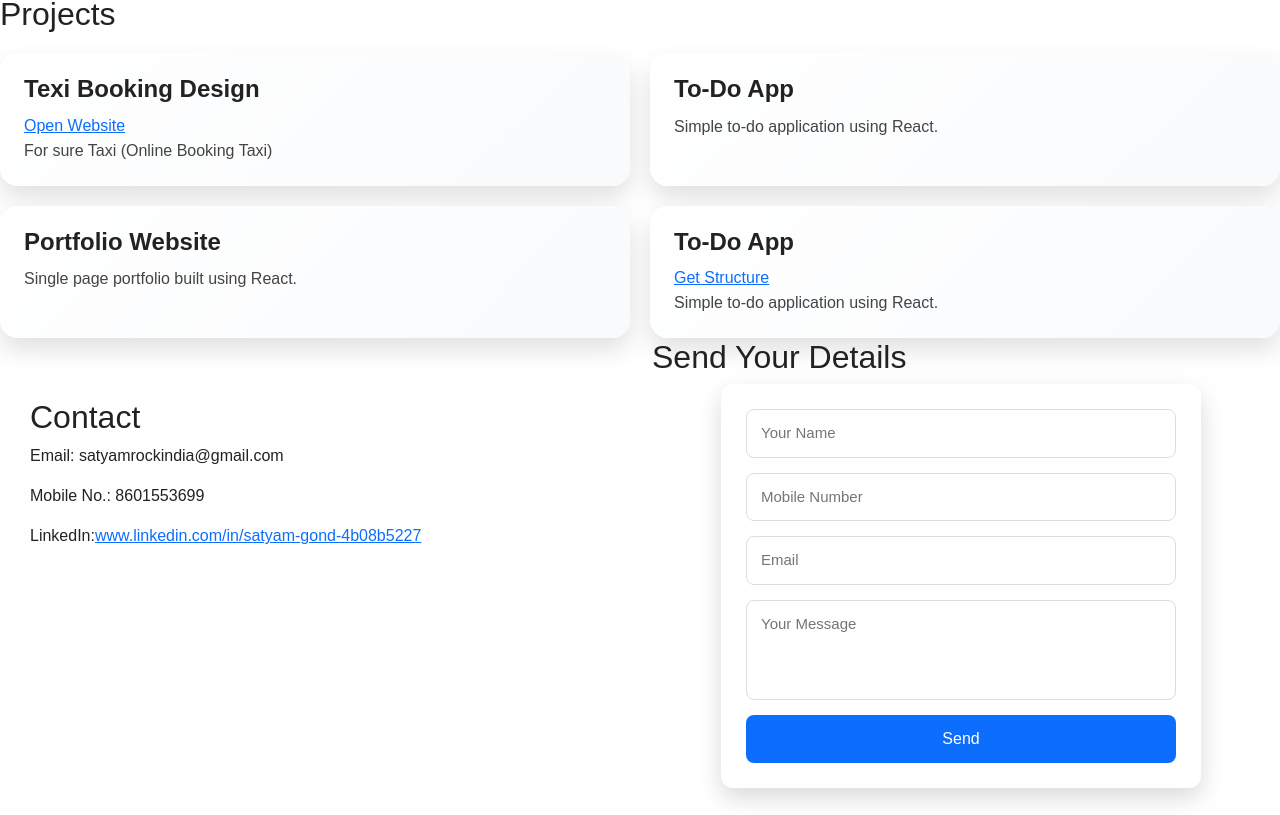
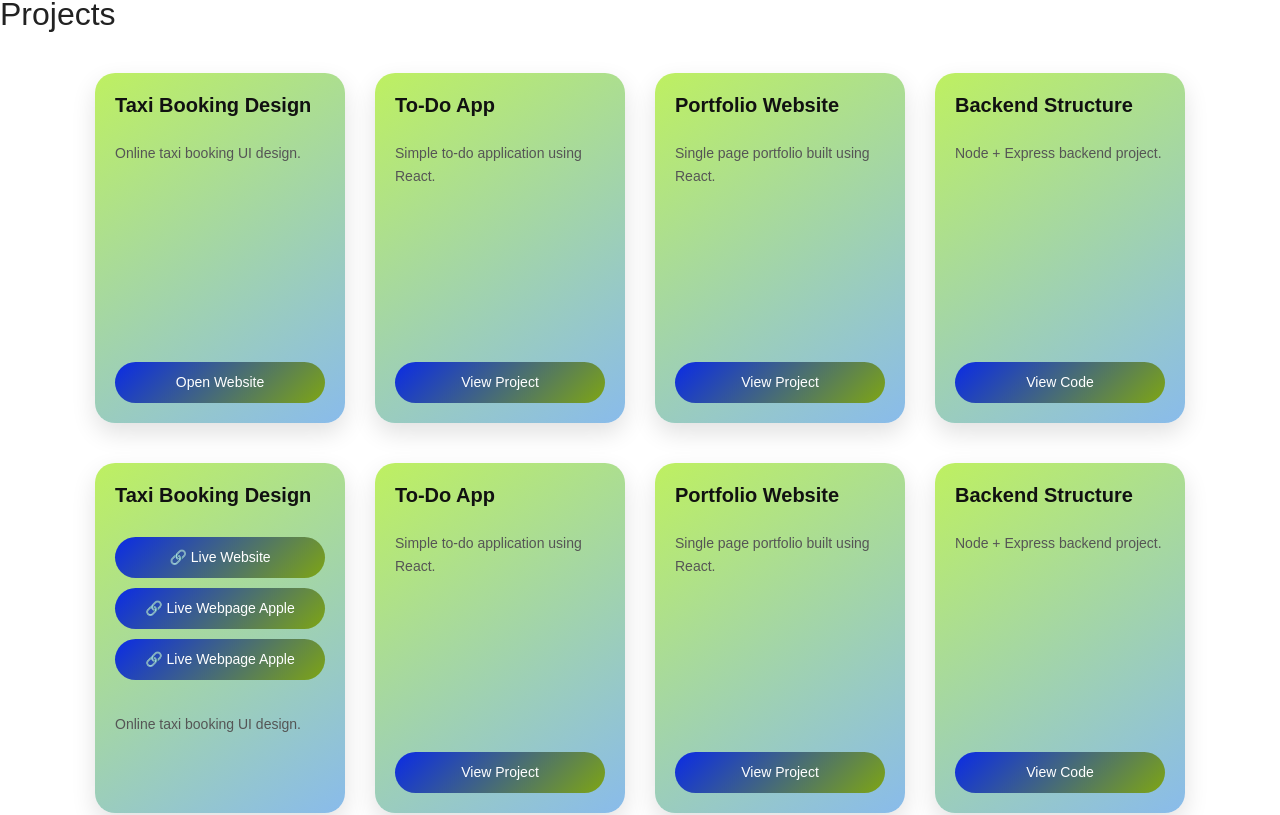
Before and after one commit to Satyaa1997/MY-Portfolio, a React (Vite) app: page / in a window 1280 px wide. Shown: the part 880-1695 px from the top of the page. Built offline with nearby package versions, Linux system fonts and the light colour scheme.

Commit message:
card and links changes

```diff
--- a/src/component/Portfolio/ContactForm.css
+++ b/src/component/Portfolio/ContactForm.css
@@ -56,6 +56,104 @@
 .contact-form button:active {
   transform: scale(0.98);
 }
+/* ===== PROJECT SECTION ===== */
+.projects {
+  display: flex;
+  flex-wrap: wrap;
+  justify-content: center;
+  gap: 30px;
+  margin-top: 40px;
+}
+
+/* ===== CARD ===== */
+.project-card {
+  width: 250px;
+  height: 350px;
+  padding: 20px;
+
+  background: linear-gradient(145deg, #bef061, #89bbeb);
+  border-radius: 20px;
+
+  display: flex;
+  flex-direction: column;
+  justify-content: space-between;
+  z-index: 1;
+
+  box-shadow: 0 10px 25px rgba(0,0,0,0.12);
+  transition: all 0.4s ease;
+  position: relative;
+  overflow: hidden;
+}
+
+/* Glow overlay */
+.project-card::before {
+  content: "";
+  position: absolute;
+  inset: 0;
+  background: linear-gradient(
+    120deg,
+    transparent,
+    rgba(13,110,253,0.25),
+    transparent
+  );
+  opacity: 0;
+  transition: 0.4s;
+  pointer-events: none;
+}
+
+/* Hover effect */
+.project-card:hover {
+  transform: translateY(-12px) scale(1.05);
+  box-shadow: 0 30px 60px rgba(0,0,0,0.25);
+}
+
+.project-card:hover::before {
+  opacity: 1;
+}
+
+/* Title */
+.project-card__title {
+  font-size: 20px;
+  font-weight: 700;
+  color: #111;
+}
+
+/* Text */
+.project-card__text {
+  font-size: 14px;
+  color: #555;
+  margin: 15px 0;
+  flex-grow: 1;
+}
+
+/* Button */
+.project-card a {
+  text-decoration: none;
+  text-align: center;
+  background: linear-gradient(135deg, #0a2be6, #7ea514);
+  color: #fff;
+  padding: 10px;
+  border-radius: 30px;
+  font-size: 14px;
+  font-weight: 500;
+  transition: 0.3s;
+  display: block;
+  margin-top: 10px;
+}
+
+/* Button hover */
+.project-card a:hover {
+  transform: scale(1.08);
+  background: linear-gradient(135deg, #0b5ed7, #1d4ed8);
+}
+
+/* Mobile */
+@media (max-width: 768px) {
+  .project-card {
+    width: 90%;
+    height: auto;
+  }
+}
 
 /* 📱 Mobile responsive */
 @media (max-width: 768px) {
--- a/src/component/Portfolio/Portfolio.css
+++ b/src/component/Portfolio/Portfolio.css
@@ -366,3 +366,30 @@
     padding: 40px 15px;
   }
 }
+/* Links list */
+.project-links {
+  list-style: none;
+  padding: 0;
+  margin: 10px 0;
+}
+
+/* Each item */
+.project-links li {
+  margin-bottom: 8px;
+}
+
+/* Link style */
+.project-links a {
+  text-decoration: none;
+  color: #0d6efd;
+  font-size: 14px;
+  font-weight: 500;
+  transition: 0.3s;
+}
+
+/* Hover effect */
+.project-links a:hover {
+  color: #0b5ed7;
+  text-decoration: underline;
+  transform: translateX(5px);
+}
--- a/src/component/Portfolio/Portfolio.jsx
+++ b/src/component/Portfolio/Portfolio.jsx
@@ -84,10 +84,65 @@ export default function Portfolio() {
 
        <div className="projects">
   <div className="project-card">
-            <h3 className="project-card__title">Texi Booking Design</h3>
-             <a href=" https://satyaa1997.github.io/Interview1/">Open Website</a>
+    <h3 className="project-card__title">Taxi Booking Design</h3>
     <p className="project-card__text">
-              For sure Taxi (Online Booking Taxi)
+      Online taxi booking UI design.
+    </p>
+    <a href="https://satyaa1997.github.io/Interview1/" target="_blank" rel="noreferrer">
+      Open Website
+    </a>
+  </div>
+
+  <div className="project-card">
+    <h3 className="project-card__title">To-Do App</h3>
+    <p className="project-card__text">
+      Simple to-do application using React.
+    </p>
+    <a href="#">View Project</a>
+  </div>
+
+  <div className="project-card">
+    <h3 className="project-card__title">Portfolio Website</h3>
+    <p className="project-card__text">
+      Single page portfolio built using React.
+    </p>
+    <a href="#">View Project</a>
+  </div>
+
+  <div className="project-card">
+    <h3 className="project-card__title">Backend Structure</h3>
+    <p className="project-card__text">
+      Node + Express backend project.
+    </p>
+    <a href="https://github.com/Satyaa1997/TO-Do-Backend-" target="_blank" rel="noreferrer">
+      View Code
+    </a>
+  </div>
+</div>
+ <div className="projects">
+ <div className="project-card">
+  <h3 className="project-card__title">Taxi Booking Design</h3>
+
+  <ul className="project-links">
+    <li>
+      <a href="https://htmlexampl.netlify.app/" target="_blank" rel="noreferrer">
+        🔗 Live Website
+      </a>
+    </li>
+    <li>
+      <a href="https://bright-mousse-41a04d.netlify.app/" target="_blank" rel="noreferrer">
+         🔗 Live Webpage Apple
+      </a>
+    </li>
+    <li>
+      <a href="https://bright-mousse-41a04d.netlify.app/" target="_blank" rel="noreferrer">
+       🔗 Live Webpage Apple
+      </a>
+    </li>
+  </ul>
+
+  <p className="project-card__text">
+    Online taxi booking UI design.
   </p>
 </div>
 
@@ -96,6 +151,7 @@ export default function Portfolio() {
     <p className="project-card__text">
       Simple to-do application using React.
     </p>
+    <a href="#">View Project</a>
   </div>
 
   <div className="project-card">
@@ -103,14 +159,17 @@ export default function Portfolio() {
     <p className="project-card__text">
       Single page portfolio built using React.
     </p>
+    <a href="#">View Project</a>
   </div>
 
   <div className="project-card">
-            <h3 className="project-card__title">To-Do App</h3>
-            <a href="https://github.com/Satyaa1997/TO-Do-Backend-">Get Structure</a>
+    <h3 className="project-card__title">Backend Structure</h3>
     <p className="project-card__text">
-              Simple to-do application using React.
+      Node + Express backend project.
     </p>
+    <a href="https://github.com/Satyaa1997/TO-Do-Backend-" target="_blank" rel="noreferrer">
+      View Code
+    </a>
   </div>
 </div>
       </section>
```
Lines whose indentation alone changed are shown as unchanged.
